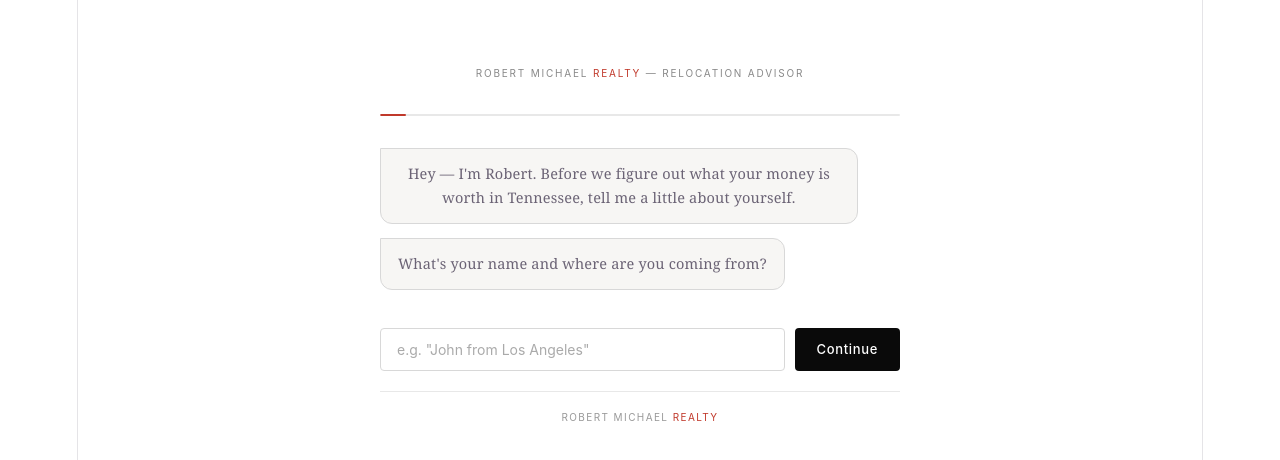
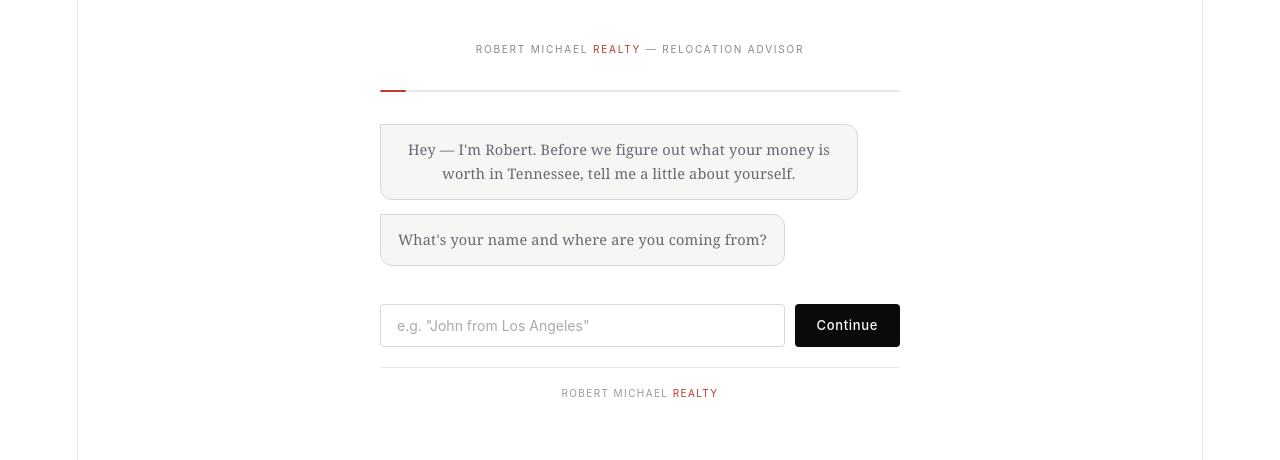
Before and after one commit to rmestrada05-spec/Robert-realty, a React (Vite) app: page / in a window 1280 px wide. Shown: the top 460 px of the page. Built offline with nearby package versions, Linux system fonts and the light colour scheme.

Commit message:
remove outer padding

```diff
--- a/src/App.jsx
+++ b/src/App.jsx
@@ -455,7 +455,7 @@ export default function App() {
   const savings = getSavingsTarget(data.income > 0 ? data.income : 50000);
 
   return (
-    <div style={{ background: "#fff", minHeight: "100vh", display: "flex", alignItems: "flex-start", justifyContent: "center", padding: "24px 16px", fontFamily: "-apple-system, BlinkMacSystemFont, 'Segoe UI', sans-serif" }}>
+    <div style={{ background: "#fff", minHeight: "100vh", display: "flex", alignItems: "flex-start", justifyContent: "center", padding: "0", fontFamily: "-apple-system, BlinkMacSystemFont, 'Segoe UI', sans-serif" }}>
       <div style={{ background: "#fff", width: "100%", maxWidth: 520, padding: "36px 24px 28px" }}>
 
         <div style={{ fontSize: 10, letterSpacing: "0.18em", textTransform: "uppercase", color: GRAY, marginBottom: 28 }}>
```
